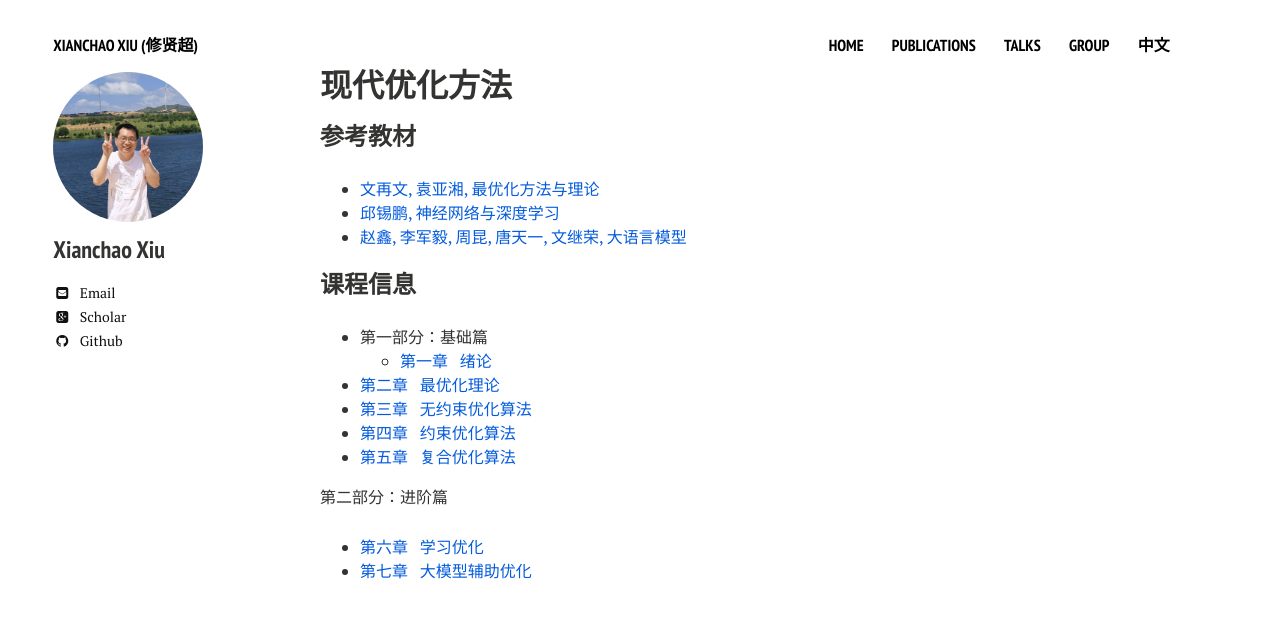
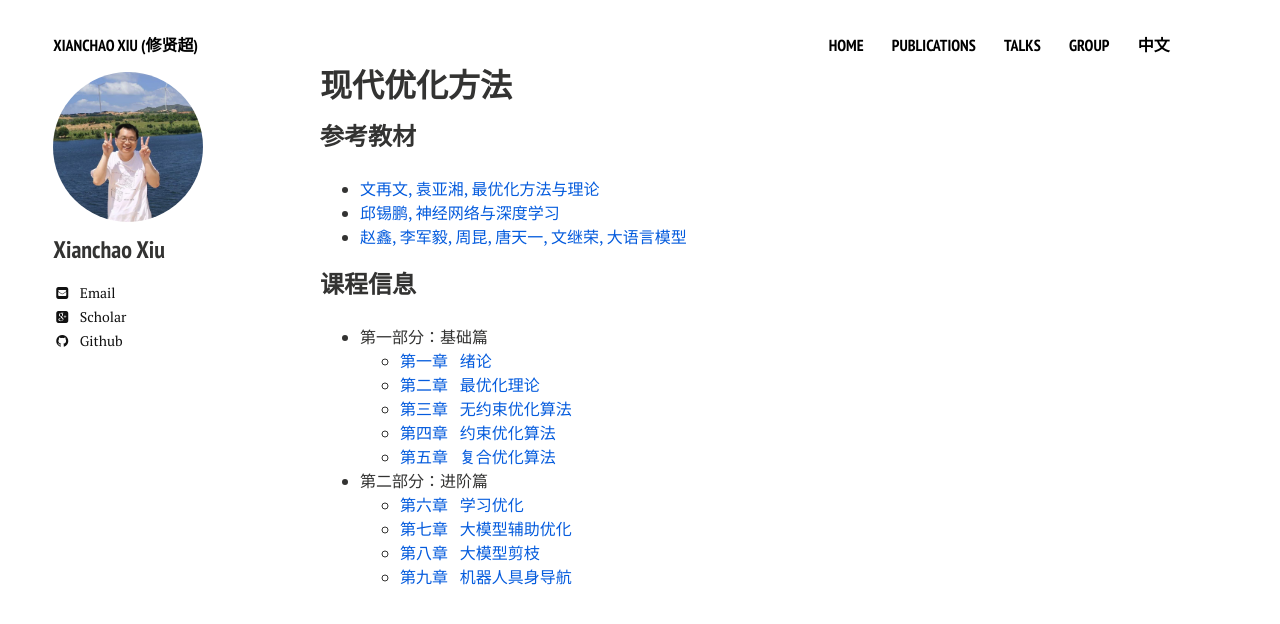
Before and after one commit to xianchaoxiu/xianchaoxiu.github.io, a Jekyll site: the page built from chinese/OPT/index.md, in a window 1280 px wide. Shown: the top 624 px of the page. Built offline with Jekyll 4.4.1, drawn with Linux system fonts in a browser that asks for light colours; nearby versions of some CDN libraries.

Commit message:
Update index.md

```diff
--- a/chinese/OPT/index.md
+++ b/chinese/OPT/index.md
@@ -15,14 +15,16 @@ share: false
 
 
 ### 课程信息
-- 第一部分：基础篇
+- 第一部分：基础篇<br>
   -  <a href="../OPT/绪论.pdf" class="textlink" target="_blank">  第一章 &nbsp;  绪论<br>
-* <a href="../OPT/最优化理论.pdf" class="textlink" target="_blank">  第二章 &nbsp;  最优化理论<br>
-* <a href="../OPT/无约束优化算法.pdf" class="textlink" target="_blank">  第三章 &nbsp;  无约束优化算法<br>
-* <a href="../OPT/约束优化算法.pdf" class="textlink" target="_blank">  第四章 &nbsp;  约束优化算法<br>
-* <a href="../OPT/复合优化算法.pdf" class="textlink" target="_blank">  第五章 &nbsp;  复合优化算法<br>
+  -  <a href="../OPT/最优化理论.pdf" class="textlink" target="_blank">  第二章 &nbsp;  最优化理论<br>
+  -  <a href="../OPT/无约束优化算法.pdf" class="textlink" target="_blank">  第三章 &nbsp;  无约束优化算法<br>
+  -  <a href="../OPT/约束优化算法.pdf" class="textlink" target="_blank">  第四章 &nbsp;  约束优化算法<br>
+  -  <a href="../OPT/复合优化算法.pdf" class="textlink" target="_blank">  第五章 &nbsp;  复合优化算法<br>
 
 
-第二部分：进阶篇
-* <a href="../OPT/学习优化.pdf" class="textlink" target="_blank">  第六章 &nbsp;  学习优化<br>
-* <a href="../OPT/大模型辅助优化.pdf" class="textlink" target="_blank">  第七章 &nbsp;  大模型辅助优化<br>
+- 第二部分：进阶篇<br>
+  -  <a href="../OPT/学习优化.pdf" class="textlink" target="_blank">  第六章 &nbsp;  学习优化<br>
+  -  <a href="../OPT/大模型辅助优化.pdf" class="textlink" target="_blank">  第七章 &nbsp;  大模型辅助优化<br>
+  -  <a href="../OPT/学习优化.pdf" class="textlink" target="_blank">  第八章 &nbsp;  大模型剪枝<br>
+  -  <a href="../OPT/大模型辅助优化.pdf" class="textlink" target="_blank">  第九章 &nbsp;  机器人具身导航<br>
```
